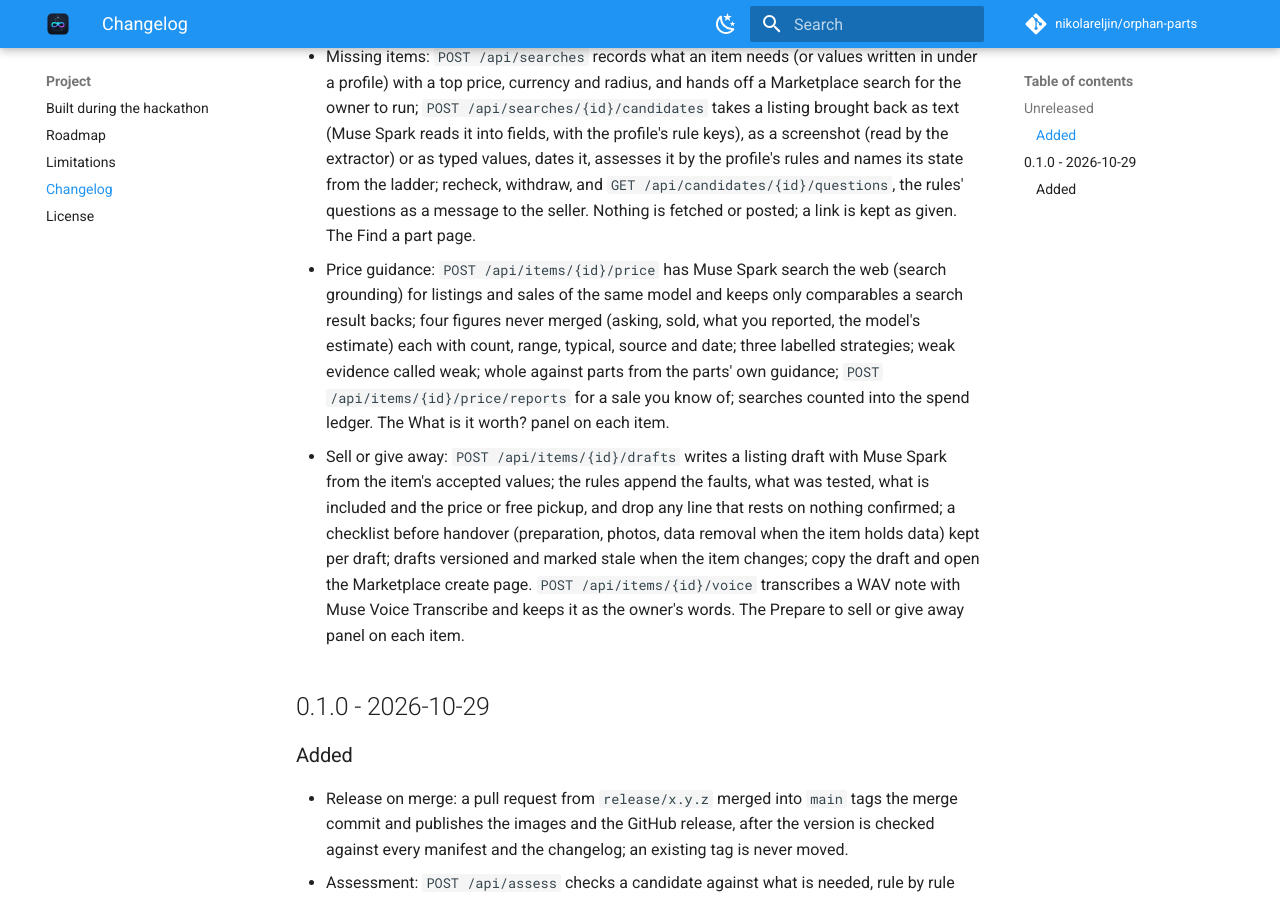
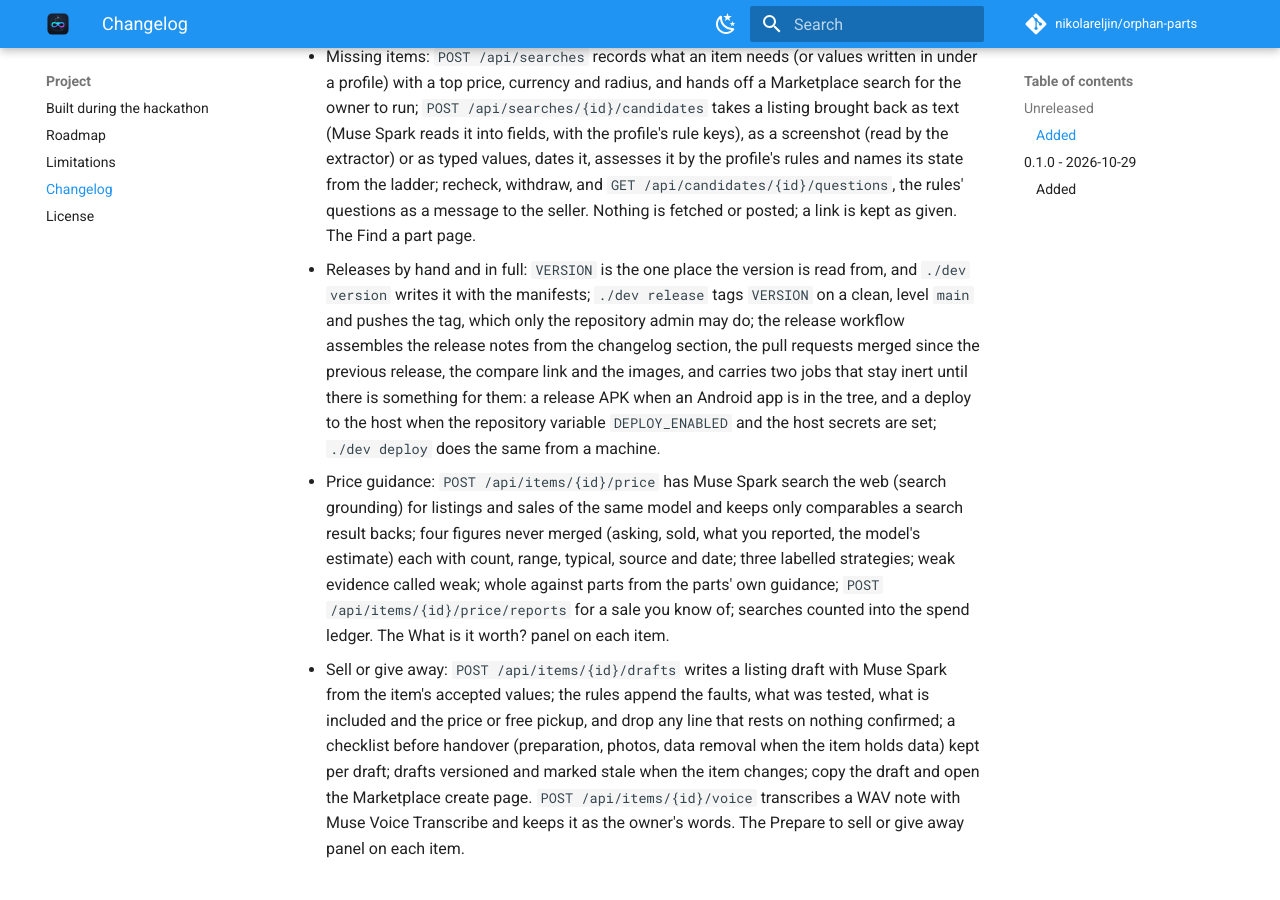
Before and after one commit to nikolareljin/orphan-parts, an MkDocs documentation site: the page built from docs/project/changelog.md, in a window 1280 px wide and 900 px high, scrolled down 559 px. Built offline with MkDocs 1.6.1 and Material for MkDocs 9.7.7, drawn with Linux system fonts in a browser that asks for light colours; comment, search, counter and statistics services are not loaded.

Commit message:
docs: the release entry kept in the changelog, one trusted hop, the browser checks' code

```diff
--- a/CHANGELOG.md
+++ b/CHANGELOG.md
@@ -7,6 +7,7 @@ All notable changes to Orphan Parts Lens. Versions follow SemVer.
 ### Added
 - Demo gate: with `DEMO_ACCESS_CODE` set, every page and API call needs a session opened with the code at `POST /api/access` (a cookie, or the token as a bearer header), signed with a key derived from the code and stored nowhere; so many tries per address; every call that spends is counted per session and hour (`DEMO_VISITOR_CALLS_PER_HOUR`) and for everyone per day (`DEMO_DAILY_CALLS`), over which the answer is 429 with `Retry-After`; every request has a per-address limit; `DEMO_PAUSED=1` refuses what spends; `/readyz` reports the gate under `demo`; behind nginx the forwarded address counts when `DEMO_TRUST_PROXY=1`. The web app asks for the code and again on any 401.
 - Missing items: `POST /api/searches` records what an item needs (or values written in under a profile) with a top price, currency and radius, and hands off a Marketplace search for the owner to run; `POST /api/searches/{id}/candidates` takes a listing brought back as text (Muse Spark reads it into fields, with the profile's rule keys), as a screenshot (read by the extractor) or as typed values, dates it, assesses it by the profile's rules and names its state from the ladder; recheck, withdraw, and `GET /api/candidates/{id}/questions`, the rules' questions as a message to the seller. Nothing is fetched or posted; a link is kept as given. The Find a part page.
+- Releases by hand and in full: `VERSION` is the one place the version is read from, and `./dev version` writes it with the manifests; `./dev release` tags `VERSION` on a clean, level `main` and pushes the tag, which only the repository admin may do; the release workflow assembles the release notes from the changelog section, the pull requests merged since the previous release, the compare link and the images, and carries two jobs that stay inert until there is something for them: a release APK when an Android app is in the tree, and a deploy to the host when the repository variable `DEPLOY_ENABLED` and the host secrets are set; `./dev deploy` does the same from a machine.
 - Price guidance: `POST /api/items/{id}/price` has Muse Spark search the web (search grounding) for listings and sales of the same model and keeps only comparables a search result backs; four figures never merged (asking, sold, what you reported, the model's estimate) each with count, range, typical, source and date; three labelled strategies; weak evidence called weak; whole against parts from the parts' own guidance; `POST /api/items/{id}/price/reports` for a sale you know of; searches counted into the spend ledger. The What is it worth? panel on each item.
 - Sell or give away: `POST /api/items/{id}/drafts` writes a listing draft with Muse Spark from the item's accepted values; the rules append the faults, what was tested, what is included and the price or free pickup, and drop any line that rests on nothing confirmed; a checklist before handover (preparation, photos, data removal when the item holds data) kept per draft; drafts versioned and marked stale when the item changes; copy the draft and open the Marketplace create page. `POST /api/items/{id}/voice` transcribes a WAV note with Muse Voice Transcribe and keeps it as the owner's words. The Prepare to sell or give away panel on each item.
 
```
Also changed, not shown: docs/operations/demo-access.md (+5 -1 lines), 1 other file.
